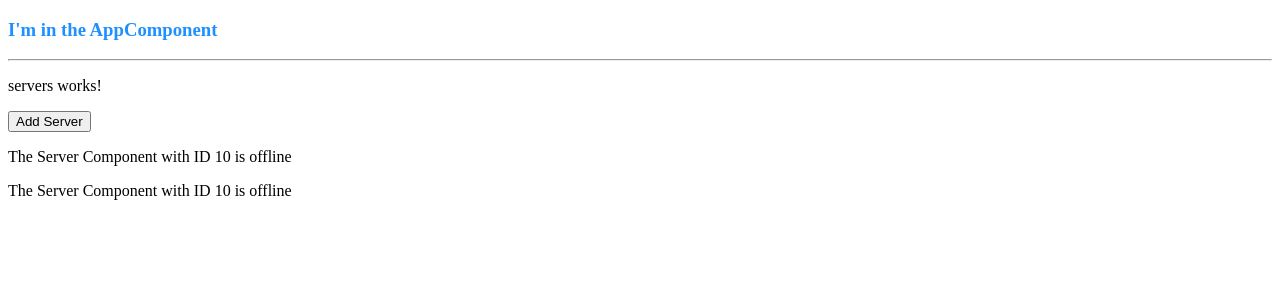
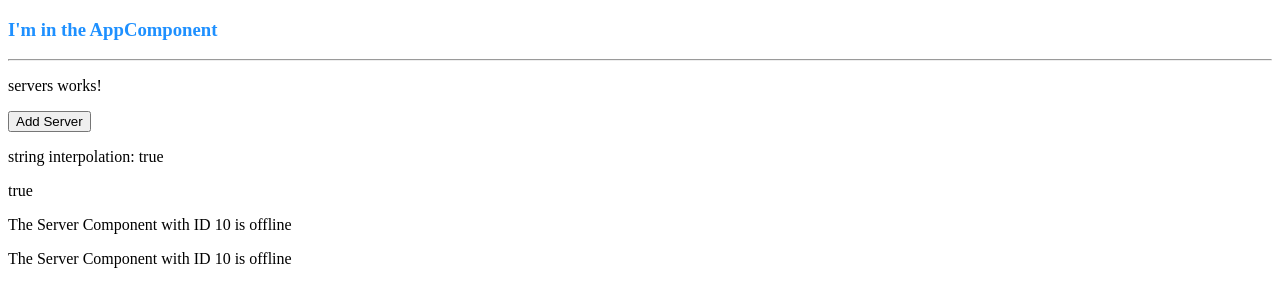
Before and after one commit to tugcebayri/AngularLecture-2, an Angular app: page / in a window 1280 px wide. Shown: the top 306 px of the page. Built offline with nearby package versions, Linux system fonts and the light colour scheme.

Commit message:
string interpollation vs property binding

```diff
--- a/src/app/servers/servers.component.html
+++ b/src/app/servers/servers.component.html
@@ -1,4 +1,6 @@
 <p>servers works!</p>
-<button class="btn btn-primary" [disabled]="!allowNewServer" >Add Server</button>
+<button class="btn btn-primary" [disabled]="!allowNewServer">Add Server</button>
+<p>string interpolation: {{allowNewServer}}</p> <!--string interpolation -->
+<p [innerText]="allowNewServer"></p> <!--Property binding -->
 <app-server></app-server>
 <app-server></app-server>
```
